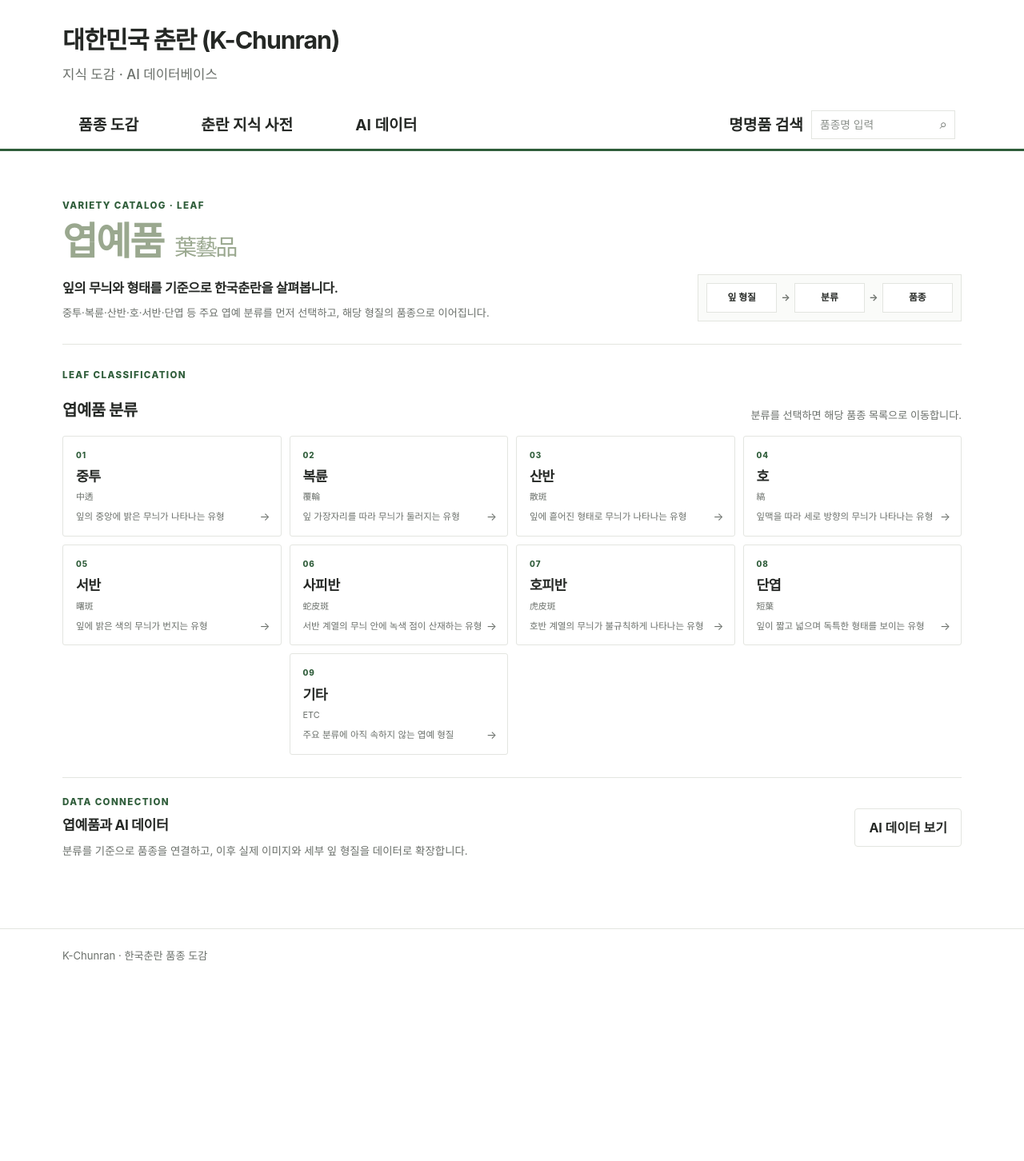
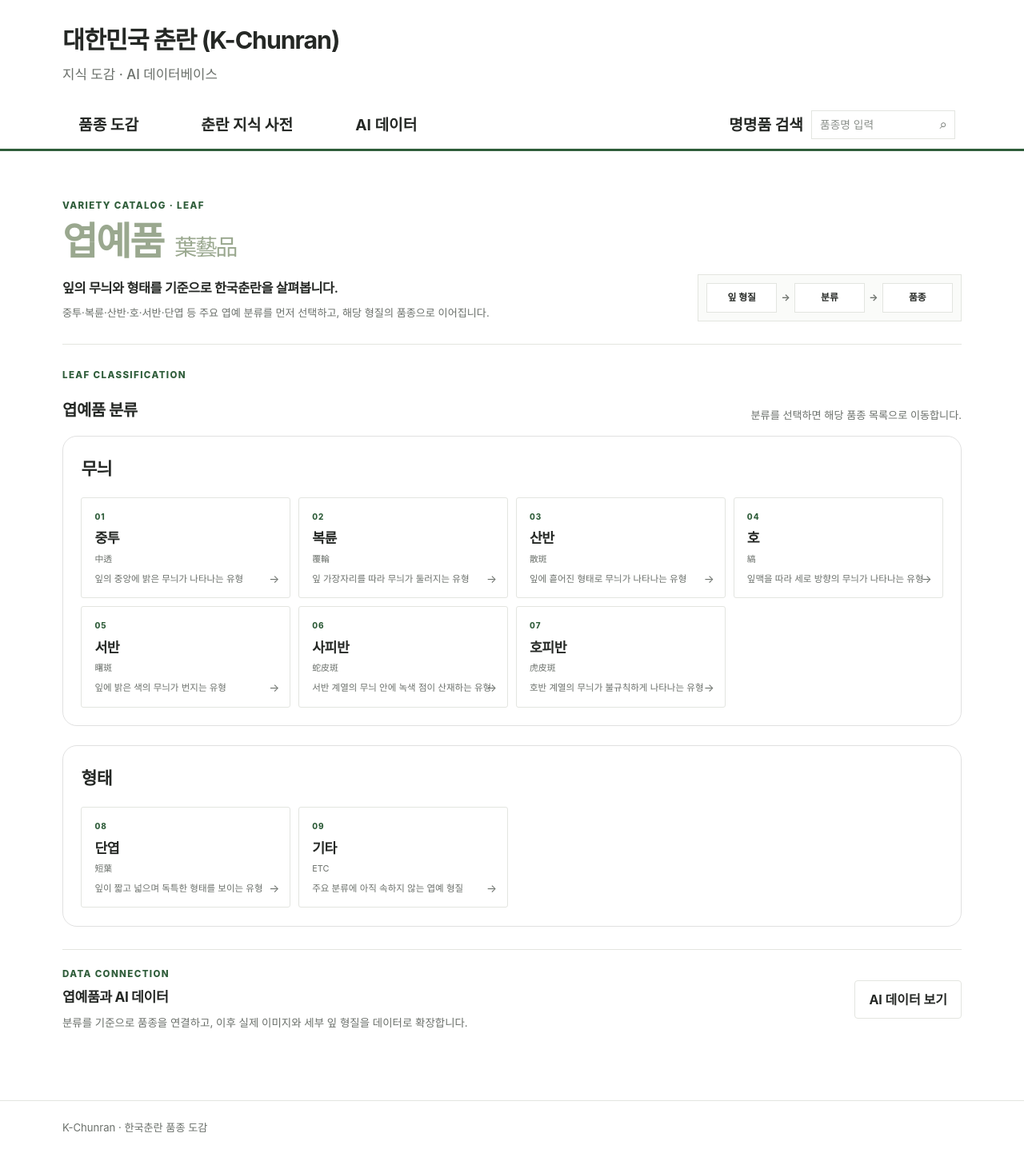
Before and after one commit to parasolra5-pixel/K-chunran, a Jekyll site: the page built from varieties/leaf.md, in a window 1280 px wide. Shown: the whole page at 80% size. Built offline with Jekyll 4.4.1, drawn with Linux system fonts in a browser that asks for light colours; before the commit the page ends 1237 px from its top, so only the background shows below that.

Commit message:
ui: group leaf varieties by trait type

```diff
--- a/varieties/leaf.md
+++ b/varieties/leaf.md
@@ -25,8 +25,12 @@ permalink: /varieties/leaf/
     <p class="kc-section-note">분류를 선택하면 해당 품종 목록으로 이동합니다.</p>
   </div>
 
-  <div class="kc-leaf-grid">
-    <a class="kc-leaf-class" href="{{ '/varieties/leaf/jungtu/' | relative_url }}">
+  <div style="display:grid; gap:1.5rem;">
+
+    <section style="border:1px solid rgba(0,0,0,0.12); border-radius:18px; padding:1.4rem;">
+      <h3 style="margin:0 0 1rem; font-size:1.35rem;">무늬</h3>
+      <div class="kc-leaf-grid">
+        <a class="kc-leaf-class" href="{{ '/varieties/leaf/jungtu/' | relative_url }}">
       <span class="kc-leaf-number">01</span><strong>중투</strong><small>中透</small><p>잎의 중앙에 밝은 무늬가 나타나는 유형</p><span class="kc-leaf-arrow">→</span>
     </a>
     <a class="kc-leaf-class" href="{{ '/varieties/leaf/bokryun/' | relative_url }}">
@@ -47,12 +51,20 @@ permalink: /varieties/leaf/
     <a class="kc-leaf-class" href="{{ '/varieties/leaf/hopiban/' | relative_url }}">
       <span class="kc-leaf-number">07</span><strong>호피반</strong><small>虎皮斑</small><p>호반 계열의 무늬가 불규칙하게 나타나는 유형</p><span class="kc-leaf-arrow">→</span>
     </a>
-    <a class="kc-leaf-class" href="{{ '/varieties/leaf/danyeop/' | relative_url }}">
-      <span class="kc-leaf-number">08</span><strong>단엽</strong><small>短葉</small><p>잎이 짧고 넓으며 독특한 형태를 보이는 유형</p><span class="kc-leaf-arrow">→</span>
-    </a>
-    <a class="kc-leaf-class kc-leaf-class-wide" href="{{ '/varieties/leaf/etc/' | relative_url }}">
-      <span class="kc-leaf-number">09</span><strong>기타</strong><small>ETC</small><p>주요 분류에 아직 속하지 않는 엽예 형질</p><span class="kc-leaf-arrow">→</span>
-    </a>
+      </div>
+    </section>
+
+    <section style="border:1px solid rgba(0,0,0,0.12); border-radius:18px; padding:1.4rem;">
+      <h3 style="margin:0 0 1rem; font-size:1.35rem;">형태</h3>
+      <div class="kc-leaf-grid">
+        <a class="kc-leaf-class" href="{{ '/varieties/leaf/danyeop/' | relative_url }}">
+          <span class="kc-leaf-number">08</span><strong>단엽</strong><small>短葉</small><p>잎이 짧고 넓으며 독특한 형태를 보이는 유형</p><span class="kc-leaf-arrow">→</span>
+        </a>
+        <a class="kc-leaf-class kc-leaf-class-wide" href="{{ '/varieties/leaf/etc/' | relative_url }}">
+          <span class="kc-leaf-number">09</span><strong>기타</strong><small>ETC</small><p>주요 분류에 아직 속하지 않는 엽예 형질</p><span class="kc-leaf-arrow">→</span>
+        </a>
+      </div>
+    </section>
   </div>
 </section>
 
```
